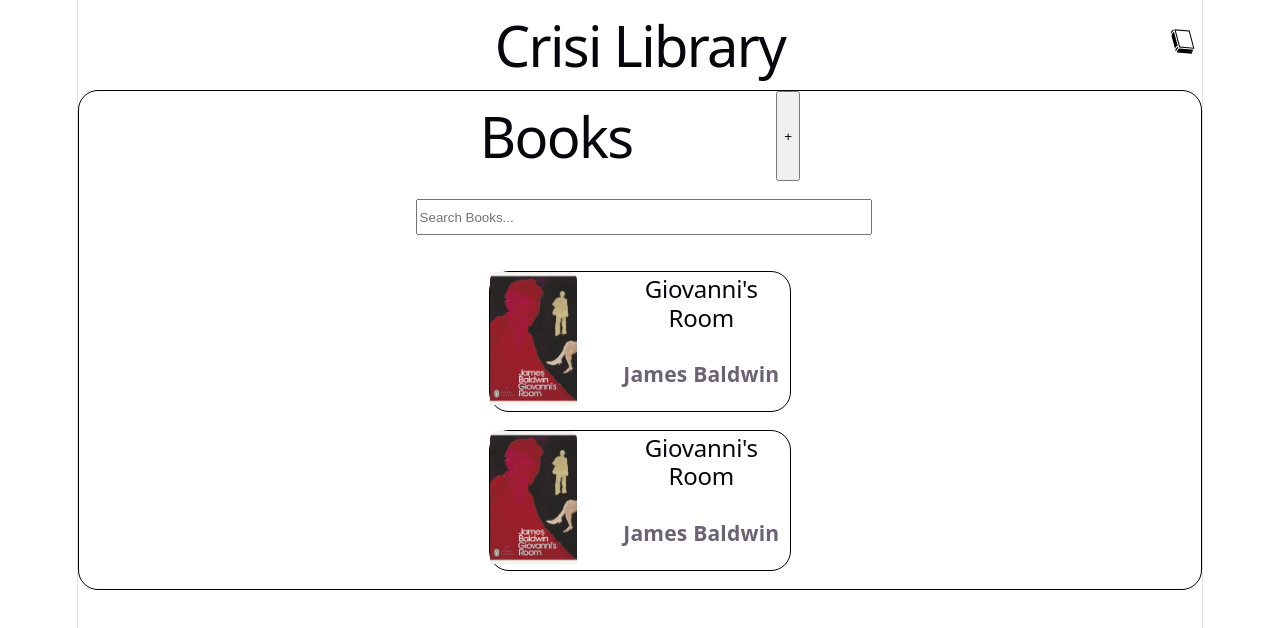
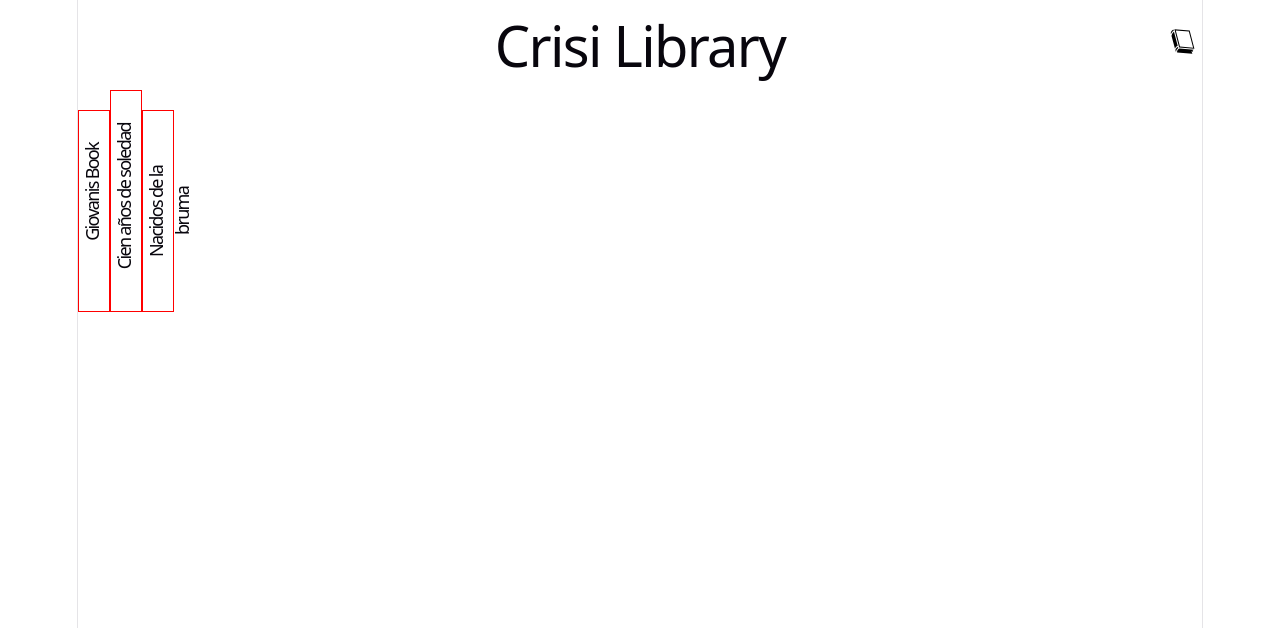
Before and after one commit to crisywini/owl-reads-ui, a React (Vite) app: page / in a window 1280 px wide. Shown: the top 628 px of the page. Built offline with nearby package versions, Linux system fonts and the light colour scheme.

Commit message:
Add bookshelf as I wanted finally

```diff
--- a/src/App.jsx
+++ b/src/App.jsx
@@ -4,14 +4,15 @@ import BookCard from './components/BookCard'
 import './App.css'
 import BookSideBar from './components/BookSideBar'
 import Header from './components/Layout'
+import BookShelf from './components/BookShelf'
 
 function App() {
   const [count, setCount] = useState(0)
 
   return (
     <>
-      <Header></Header>
-      <BookSideBar></BookSideBar>
+      <Header/>
+      <BookShelf></BookShelf>
     </>
   )
 }
--- /dev/null
+++ b/src/components/Book/Book.css
@@ -0,0 +1,25 @@
+.bookContainer{
+    display: flex;
+    flex-direction: row;
+    border: 1px solid red;
+    transition: transform 0.3s ease;
+    width: 30px;
+    align-items: flex-start;
+    cursor: pointer;
+}
+
+
+.bookContainer h1{
+    writing-mode: vertical-rl;
+    transform: rotate(180deg);
+    font-size: large;
+}
+
+.bookContainer:hover{
+    transform: translateY(-5px);
+}
+
+
+.book--small  {  height: 100px; }
+.book--medium {  height: 200px; }
+.book--large  {  height: 220px; }
--- /dev/null
+++ b/src/components/Book/Book.jsx
@@ -0,0 +1,11 @@
+import './Book.css'
+function Book({title, size = 'medium'}){
+    return (
+        <div className={`bookContainer book--${size}`}>
+            <h1>{title}</h1>
+        </div>
+    )
+}
+
+
+export default Book;
--- /dev/null
+++ b/src/components/Book/index.js
@@ -0,0 +1 @@
+export {default} from './Book';
--- /dev/null
+++ b/src/components/BookShelf/BookShelf.css
@@ -0,0 +1,5 @@
+.bookShelfContainer{
+    display: flex;
+    flex-direction: row;
+    align-items: flex-end;
+}
--- /dev/null
+++ b/src/components/BookShelf/BookShelf.jsx
@@ -0,0 +1,15 @@
+import Book from "../Book";
+import './BookShelf.css'
+
+function BookShelf(){
+    return (
+        <div className="bookShelfContainer">
+            <Book title="Giovanis Book" ></Book>
+            <Book title="Cien años de soledad" size="large"></Book>
+            <Book title="Nacidos de la bruma"></Book>
+
+        </div>
+    )
+}
+
+export default BookShelf;
--- /dev/null
+++ b/src/components/BookShelf/index.js
@@ -0,0 +1 @@
+export {default} from './BookShelf'
```
